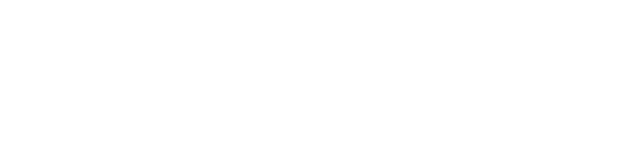
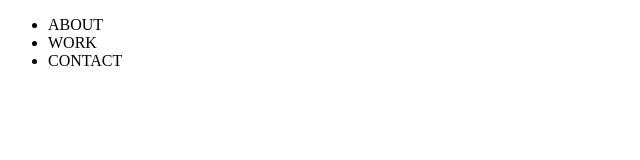
Before and after one commit to keanedalisay/responsive-web-design-fCC, a plain HTML site: page portfolio-page/index.html in a window 1280 px wide. Shown: the whole page, without its empty margins (0-640 px from the left). Drawn offline with Linux system fonts and the light colour scheme.

Commit message:
feat(header): add nav element with corresponding link lists

```diff
--- a/portfolio-page/index.html
+++ b/portfolio-page/index.html
@@ -11,7 +11,15 @@
     <title>Keane Dalisay | Portfolio</title>
 </head>
 <body>
-    <header></header>
+    <header>
+        <nav>
+            <ul>
+                <li><a>ABOUT</a></li>
+                <li><a>WORK</a></li>
+                <li><a>CONTACT</a></li>
+            </ul>
+        </nav>
+    </header>
     <main></main>
     <footer></footer>
 </body>
```
